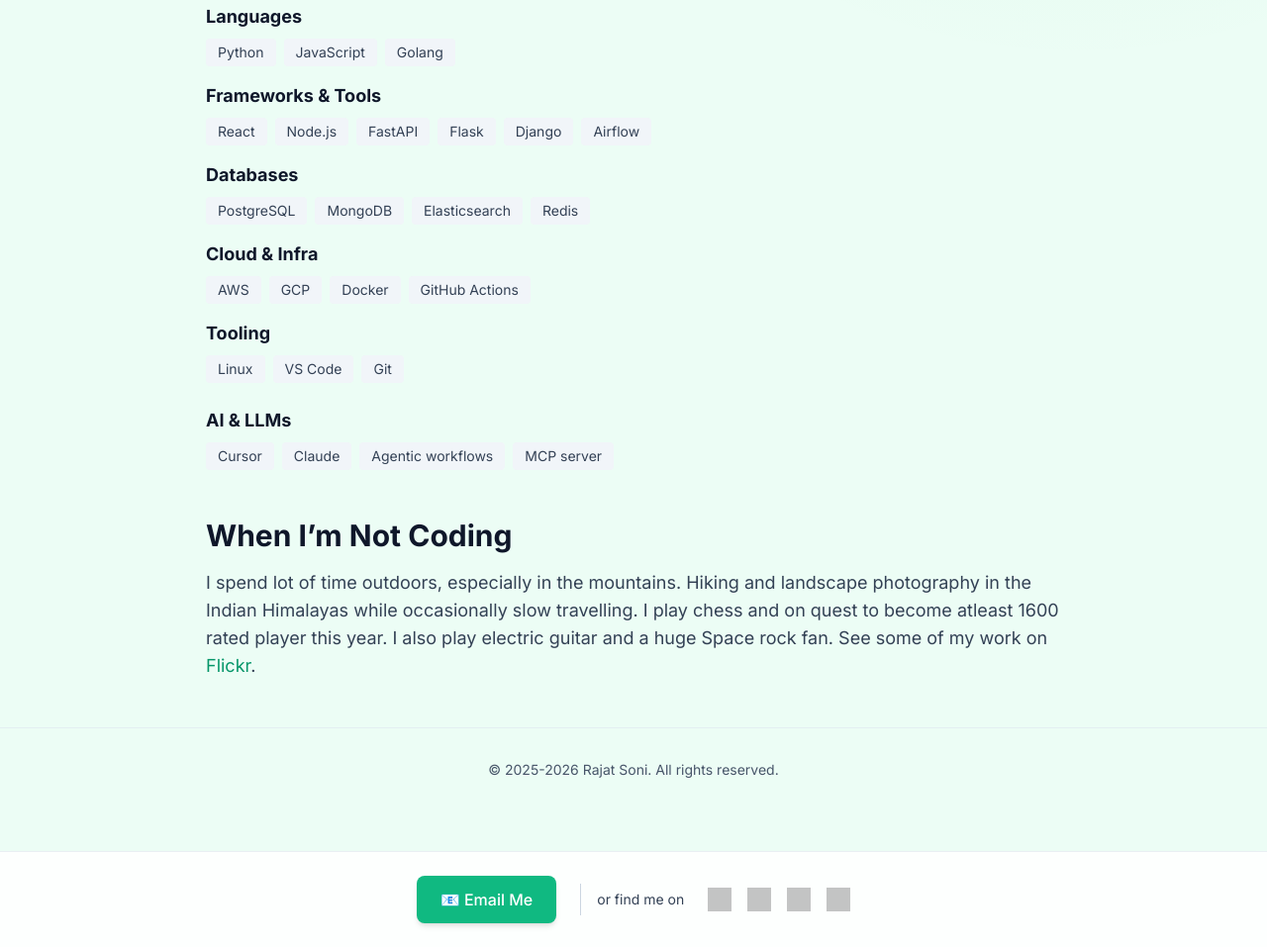
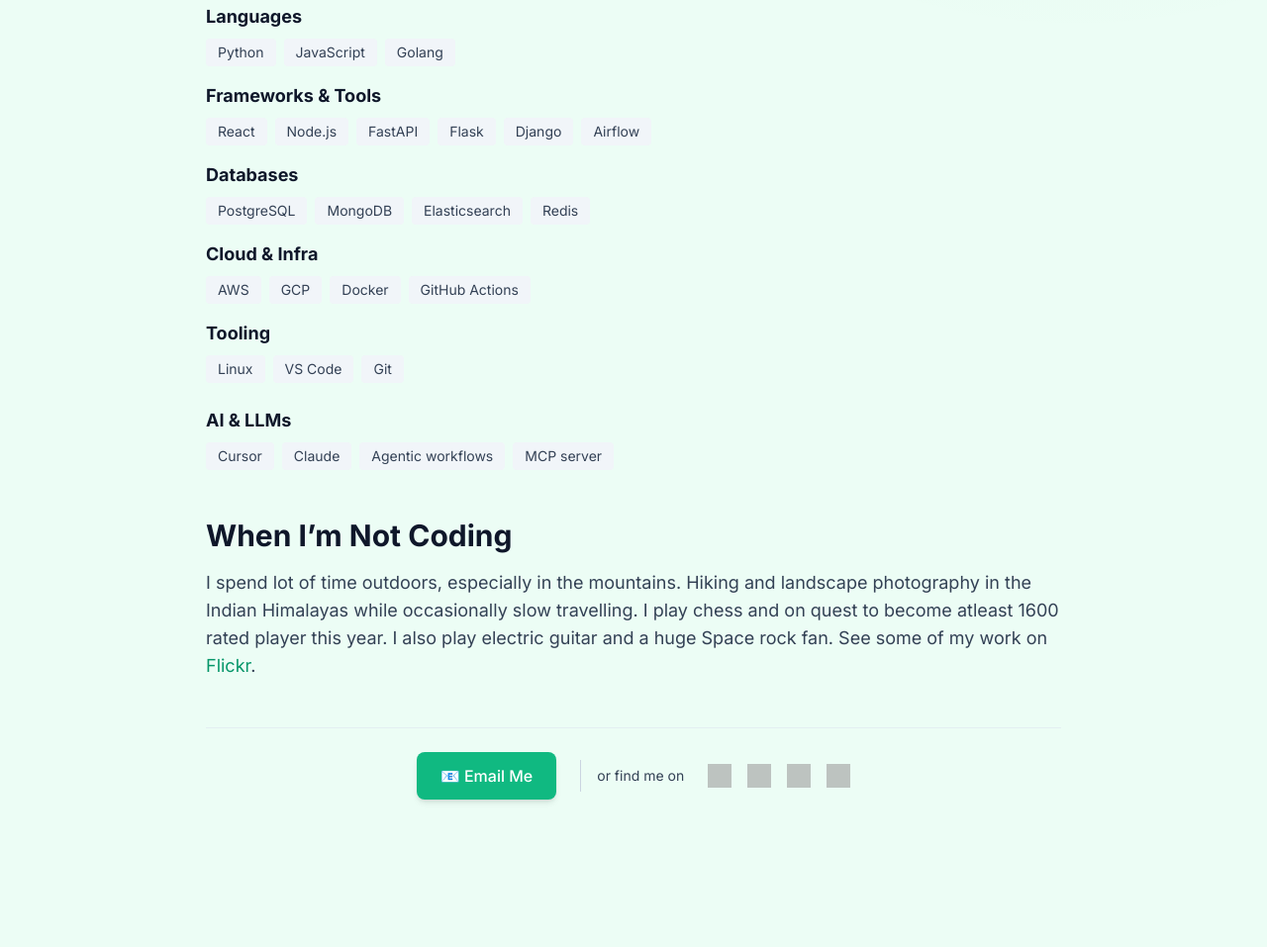
Before and after one commit to rajat-np/rajat-np.github.io, an Astro site: page /about in a window 1280 px wide. Shown: the part 1350-2307 px from the top of the page at 99% size. After the commit the page ends 2230 px from the top, so only its background shows below. Built offline with nearby package versions, Linux system fonts and the light colour scheme; Astro itself is replaced by a stand-in of ours; grey boxes are pictures that could not be loaded.

Commit message:
Refactor ConnectSection and about page layout for improved styling and structure

```diff
--- a/src/components/ConnectSection.astro
+++ b/src/components/ConnectSection.astro
@@ -3,7 +3,7 @@ import ContactForm from "@components/ContactForm";
 import { SOCIALS } from "@/config";
 ---
 
-<div class="bg-white dark:bg-slate-950 border-t border-slate-200 dark:border-slate-800 py-8 mt-12">
+<div class="bg-transparent border-t border-slate-200/70 dark:border-slate-800 py-8 mt-12">
   <div class="max-w-4xl mx-auto px-4">
     <div class="text-center mb-6">
       <h2 class="text-2xl font-bold mb-3 text-slate-900 dark:text-white">Let’s Connect</h2>
--- a/src/config.ts
+++ b/src/config.ts
@@ -5,16 +5,6 @@
  * Licensed under the MIT License (code) and CC BY 4.0 (content)
  * See LICENSE and LICENSE-CONTENT files for full license information
  */
-
-const START_YEAR = 2025;
-const CURRENT_YEAR = new Date().getFullYear();
-
-export const COPYRIGHT = {
-  startYear: START_YEAR,
-  currentYear: CURRENT_YEAR,
-  displayYear: START_YEAR === CURRENT_YEAR ? `${START_YEAR}` : `${START_YEAR}-${CURRENT_YEAR}`,
-  notice: `© ${START_YEAR === CURRENT_YEAR ? START_YEAR : `${START_YEAR}-${CURRENT_YEAR}`} Rajat Soni. All rights reserved.`,
-};
 
 export const SITE = {
   title: "Rajat Soni",
--- a/src/layouts/Layout.astro
+++ b/src/layouts/Layout.astro
@@ -1,5 +1,5 @@
 ---
-import { SITE, NAV_LINKS, COPYRIGHT } from "@/config";
+import { SITE, NAV_LINKS } from "@/config";
 import ThemeToggle from "@components/ThemeToggle";
 
 interface Props {
@@ -118,18 +118,6 @@ const canonical =
       <main class={`flex-1 ${mainClass}`}>
         <slot />
       </main>
-
-      <footer
-        class={`py-6 px-4 border-t border-slate-200/70 dark:border-slate-800 ${footerClass}`}
-      >
-        <div
-          class="max-w-4xl mx-auto text-center text-slate-600 dark:text-slate-400 text-sm"
-        >
-          <p class="mt-2">
-            {COPYRIGHT.notice}
-          </p>
-        </div>
-      </footer>
     </div>
   </body>
 </html>
--- a/src/pages/about.astro
+++ b/src/pages/about.astro
@@ -246,20 +246,23 @@ import { SOCIALS } from "@/config";
         </p>
       </div>
     </section>
-  </article>
-</Layout>
-
     <div
-  class="mt-12 bg-white/90 dark:bg-slate-950/90 border-t border-slate-200/70 dark:border-slate-800 shadow-lg"
+      class="mt-12 bg-transparent border-t border-slate-200/70 dark:border-slate-800"
     >
       <div class="max-w-4xl mx-auto px-4 py-6">
-    <div class="flex flex-col sm:flex-row items-center justify-center gap-6">
+        <div
+          class="flex flex-col sm:flex-row items-center justify-center gap-6"
+        >
           <ContactForm client:load />
 
           <div class="flex items-center gap-4">
-        <div class="h-8 w-px bg-slate-300 dark:bg-slate-700 hidden sm:block">
+            <div
+              class="h-8 w-px bg-slate-300 dark:bg-slate-700 hidden sm:block"
+            >
             </div>
-        <p class="text-slate-700 dark:text-slate-400 text-sm hidden sm:block">
+            <p
+              class="text-slate-700 dark:text-slate-400 text-sm hidden sm:block"
+            >
               or find me on
             </p>
           </div>
@@ -321,3 +324,5 @@ import { SOCIALS } from "@/config";
         </div>
       </div>
     </div>
+  </article>
+</Layout>
```
Lines whose indentation alone changed are shown as unchanged.
